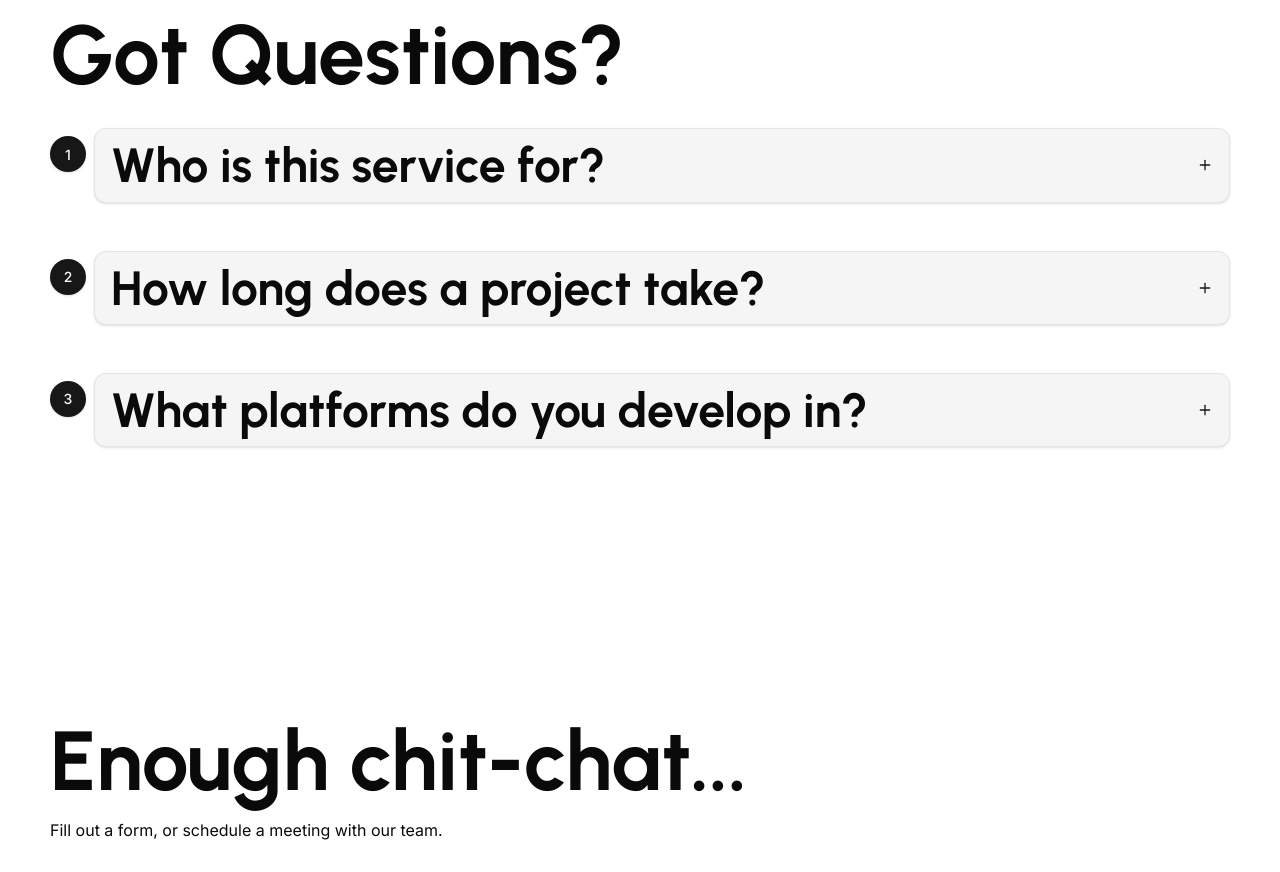
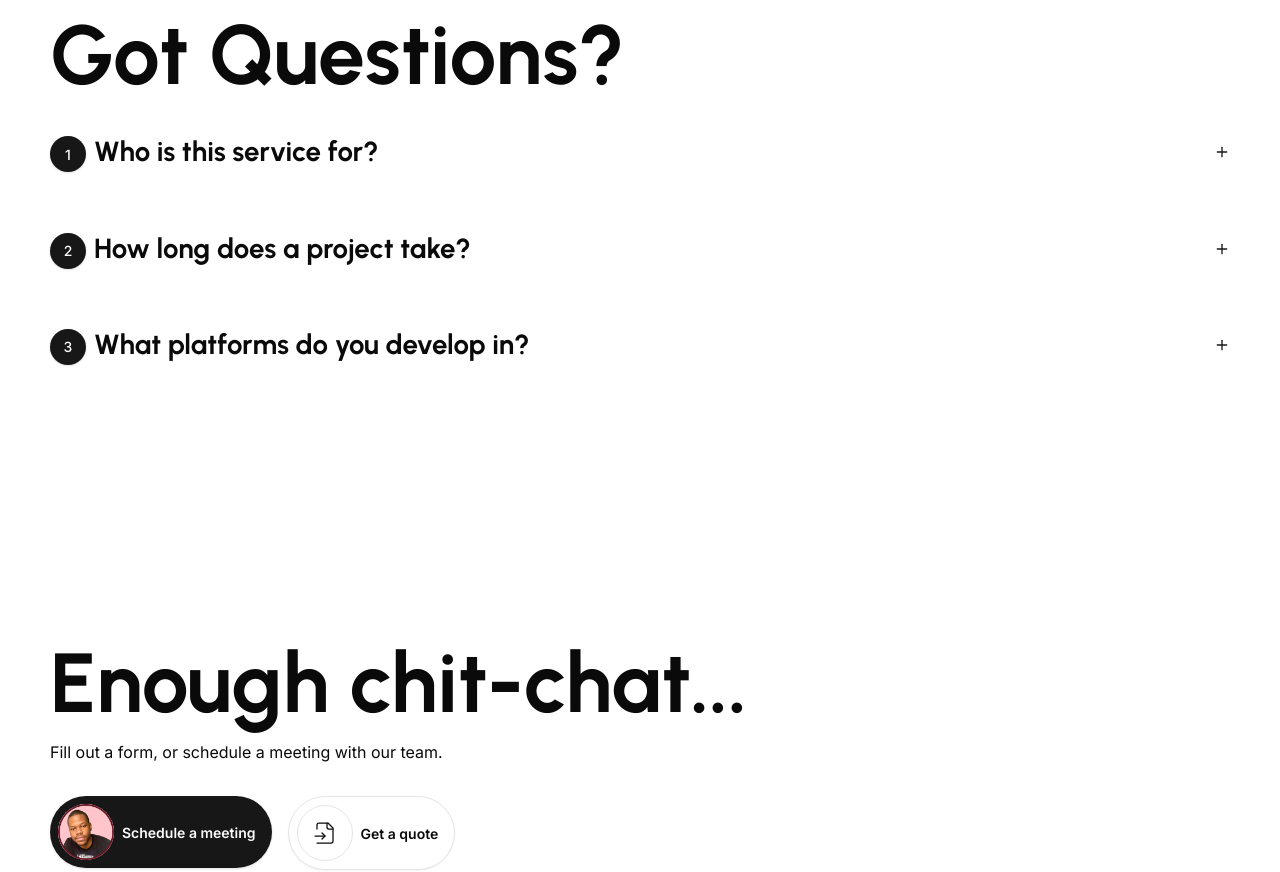
Before and after one commit to nodedropteam/landing-nodedrop, a Next.js app: page / in a window 1280 px wide. Shown: the part 2900-3772 px from the top of the page. Built offline with nearby package versions, Linux system fonts and the light colour scheme.

Commit message:
faq update

```diff
--- a/app/page.tsx
+++ b/app/page.tsx
@@ -242,9 +242,9 @@ export default function page() {
                                             {index + 1}
                                         </Button>
                                         <div className='grow'>
-                                            <AccordionTrigger
-                                                className='bg-secondary py-3 px-4 rounded-xl border shadow !h5'>
-                                                {q.question}</AccordionTrigger>
+                                            <AccordionTrigger>
+                                                <p className='h5'>{q.question}</p>
+                                            </AccordionTrigger>
                                             <AccordionContent className='text-lg'>{q.answer}</AccordionContent>
                                         </div>
                                     </AccordionItem>
```
